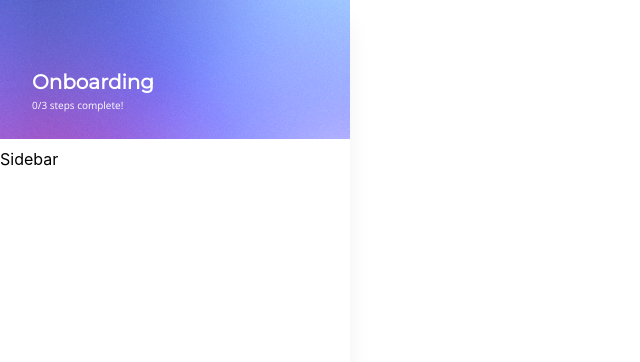
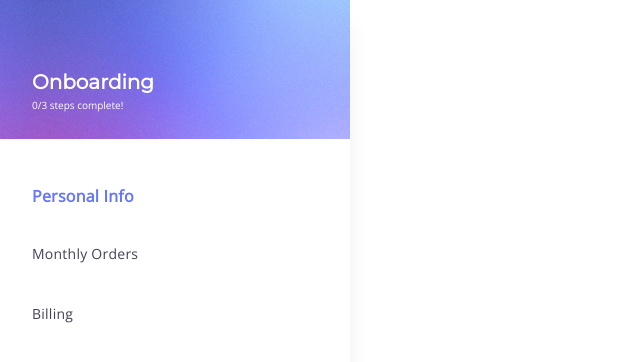
Before and after one commit to dkhmora/shipinsure-onboarding, a React (Create React App) app: page / in a window 1280 px wide. Shown: the top 362 px of the page, without its empty margins (0-640 px from the left). Built offline with nearby package versions, Linux system fonts and the light colour scheme.

Commit message:
Added sidebar steps

```diff
--- a/src/components/SideBar/SideBar.css
+++ b/src/components/SideBar/SideBar.css
@@ -49,3 +49,36 @@
   line-height: normal;
   text-align: left;
 }
+
+.steps-container {
+  display: flex;
+  margin-top: 39px;
+  margin-left: 32px;
+  flex-direction: column;
+  align-items: flex-start;
+  gap: 40px;
+}
+
+.default-step-text {
+  color: var(--neutral-midnight-2, rgba(6, 0, 30, 0.75));
+
+  /* Open Sans/Body 2 */
+  font-family: Open Sans;
+  font-size: 14px;
+  font-style: normal;
+  font-weight: 400;
+  line-height: 20px; /* 142.857% */
+  letter-spacing: 0.25px;
+}
+
+.selected-step-text {
+  color: var(--utility-purple, #6675ff);
+
+  /* Open Sans/Btn 1 */
+  font-family: Open Sans;
+  font-size: 16px;
+  font-style: normal;
+  font-weight: 700;
+  line-height: 16px; /* 100% */
+  letter-spacing: 0.25px;
+}
--- a/src/components/SideBar/SideBar.jsx
+++ b/src/components/SideBar/SideBar.jsx
@@ -1,12 +1,13 @@
 import React from "react";
 import "./SideBar.css";
 import Header from "./Header";
+import Steps from "./Steps";
 
 export default function SideBar() {
   return (
     <div class="sidebar-container">
       <Header />
-      Sidebar
+      <Steps />
     </div>
   );
 }
--- /dev/null
+++ b/src/components/SideBar/Steps.jsx
@@ -0,0 +1,13 @@
+import React from "react";
+
+export default function Steps() {
+  return (
+    <div class="steps-container">
+      <div class="selected-step-text">Personal Info</div>
+
+      <div class="default-step-text">Monthly Orders</div>
+
+      <div class="default-step-text">Billing</div>
+    </div>
+  );
+}
```
